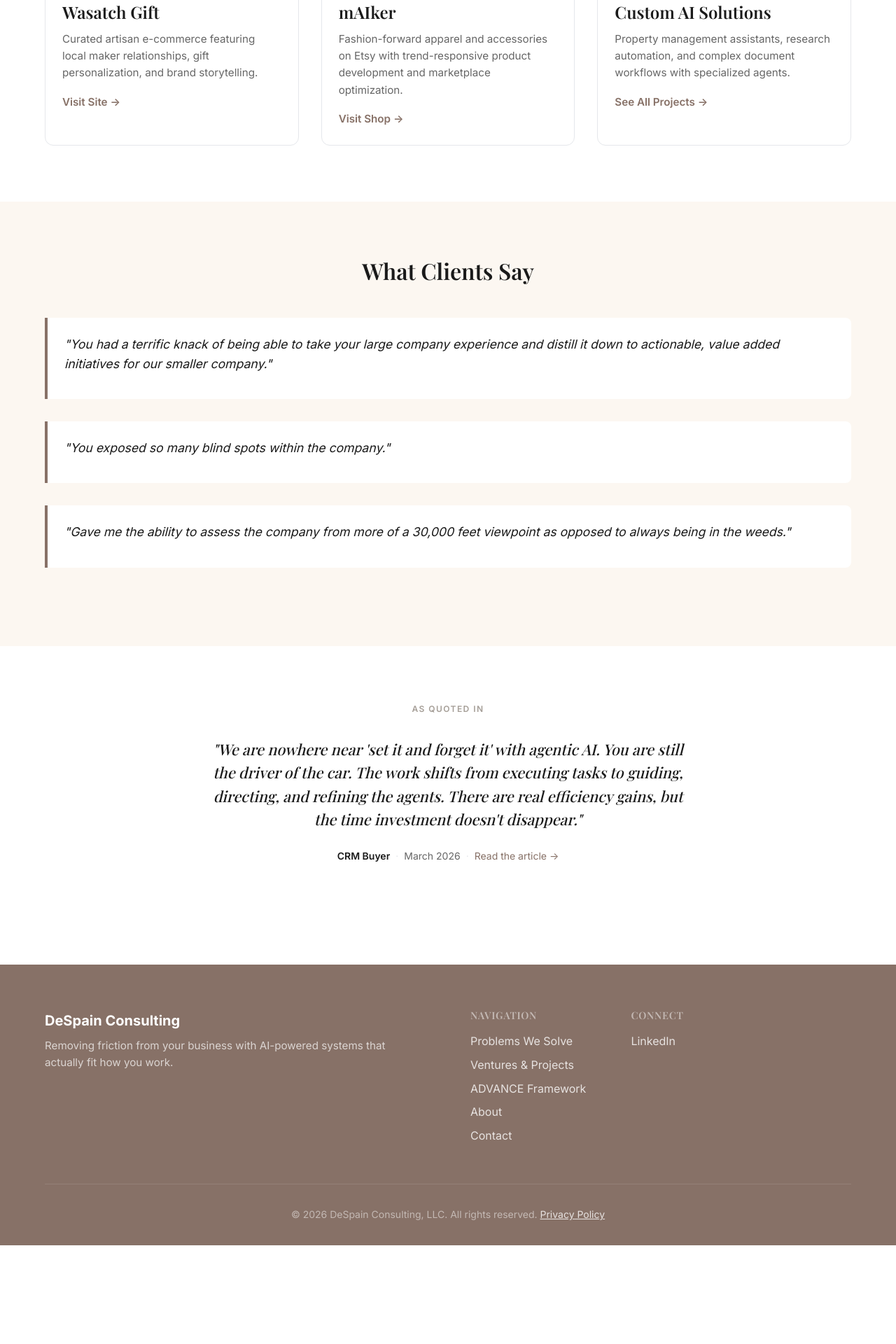
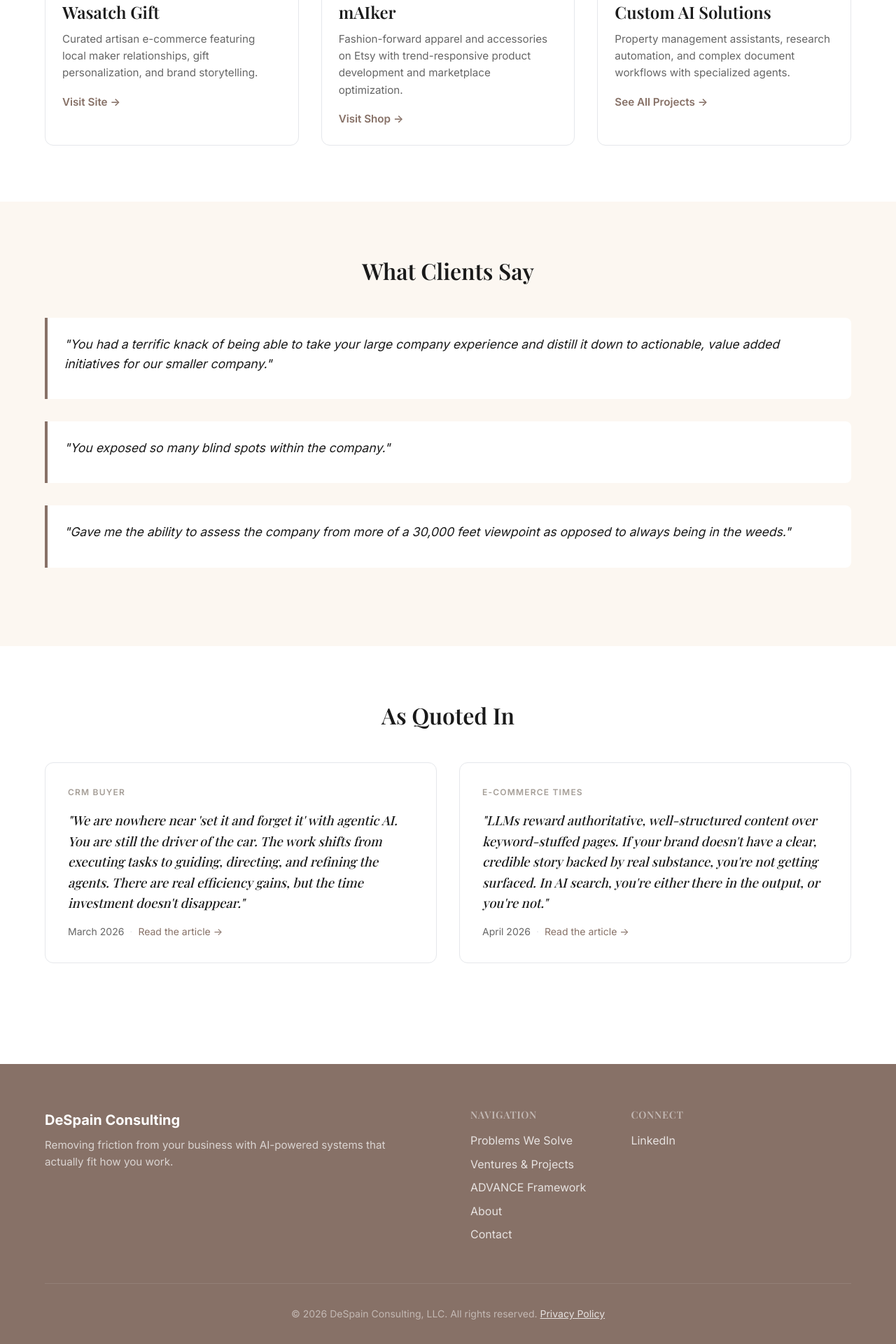
Before and after one commit to adespain70-ui/despain-consulting-site, a Jekyll site: the page built from index.md, in a window 1280 px wide. Shown: the part 1941-3861 px from the top of the page at 70% size. Built offline with Jekyll 4.4.1, drawn with Linux system fonts in a browser that asks for light colours; before the commit the page ends 3720 px from its top, so only the background shows below that.

Commit message:
Add E-Commerce Times quote, redesign press section as two-column grid
Second press mention from ECT News Network. Upgraded the As Quoted In
section from a single centered quote to a card grid layout that scales
cleanly as more press is added.

Co-Authored-By: Claude Sonnet 4.6 (1M context) <noreply@anthropic.com>

```diff
--- a/assets/css/style.css
+++ b/assets/css/style.css
@@ -667,46 +667,46 @@ main {
 }
 
 /* ===== Press / Media Section ===== */
-.press-section {
-  text-align: center;
+.press-grid {
+  display: grid;
+  grid-template-columns: repeat(auto-fit, minmax(300px, 1fr));
+  gap: calc(var(--spacing-unit) * 2);
 }
 
-.press-label {
+.press-item {
+  padding: calc(var(--spacing-unit) * 2);
+  background: var(--color-bg);
+  border: 1px solid var(--color-border);
+  border-radius: 12px;
+  display: flex;
+  flex-direction: column;
+  gap: var(--spacing-unit);
+}
+
+.press-publication {
   font-size: 0.75rem;
   text-transform: uppercase;
-  letter-spacing: 0.12em;
+  letter-spacing: 0.1em;
+  font-weight: 600;
   color: var(--color-accent);
-  font-weight: 600;
-  margin-bottom: calc(var(--spacing-unit) * 2);
 }
 
-.press-quote {
-  max-width: 680px;
-  margin: 0 auto;
-}
-
-.press-quote blockquote {
+.press-item blockquote {
   font-family: var(--font-serif);
-  font-size: 1.35rem;
+  font-size: 1.15rem;
   font-style: italic;
   color: var(--color-text);
-  line-height: 1.55;
-  margin-bottom: calc(var(--spacing-unit) * 1.5);
+  line-height: 1.6;
+  flex: 1;
 }
 
 .press-attribution {
   display: flex;
   align-items: center;
-  justify-content: center;
   gap: 0.5rem;
   font-size: 0.875rem;
   color: var(--color-text-light);
   flex-wrap: wrap;
-}
-
-.press-publication {
-  font-weight: 600;
-  color: var(--color-text);
 }
 
 .press-separator {
--- a/index.md
+++ b/index.md
@@ -101,15 +101,27 @@ cta_link: /contact
 
 <section class="home-section press-section">
   <div class="container">
-    <p class="press-label">As Quoted In</p>
-    <div class="press-quote">
-      <blockquote>"We are nowhere near 'set it and forget it' with agentic AI. You are still the driver of the car. The work shifts from executing tasks to guiding, directing, and refining the agents. There are real efficiency gains, but the time investment doesn't disappear."</blockquote>
-      <div class="press-attribution">
-        <span class="press-publication">CRM Buyer</span>
-        <span class="press-separator">&middot;</span>
-        <span>March 2026</span>
-        <span class="press-separator">&middot;</span>
-        <a href="https://www.crmbuyer.com/story/ai-in-customer-service-efficiency-gains-workflows-still-fractured-177618.html" target="_blank" rel="noopener">Read the article &rarr;</a>
+    <div class="section-header">
+      <h2>As Quoted In</h2>
+    </div>
+    <div class="press-grid">
+      <div class="press-item">
+        <p class="press-publication">CRM Buyer</p>
+        <blockquote>"We are nowhere near 'set it and forget it' with agentic AI. You are still the driver of the car. The work shifts from executing tasks to guiding, directing, and refining the agents. There are real efficiency gains, but the time investment doesn't disappear."</blockquote>
+        <div class="press-attribution">
+          <span>March 2026</span>
+          <span class="press-separator">&middot;</span>
+          <a href="https://www.crmbuyer.com/story/ai-in-customer-service-efficiency-gains-workflows-still-fractured-177618.html" target="_blank" rel="noopener">Read the article &rarr;</a>
+        </div>
+      </div>
+      <div class="press-item">
+        <p class="press-publication">E-Commerce Times</p>
+        <blockquote>"LLMs reward authoritative, well-structured content over keyword-stuffed pages. If your brand doesn't have a clear, credible story backed by real substance, you're not getting surfaced. In AI search, you're either there in the output, or you're not."</blockquote>
+        <div class="press-attribution">
+          <span>April 2026</span>
+          <span class="press-separator">&middot;</span>
+          <a href="https://www.ecommercetimes.com/story/seo-here-to-stay-say-marketing-leaders-178516.html" target="_blank" rel="noopener">Read the article &rarr;</a>
+        </div>
       </div>
     </div>
   </div>
```
